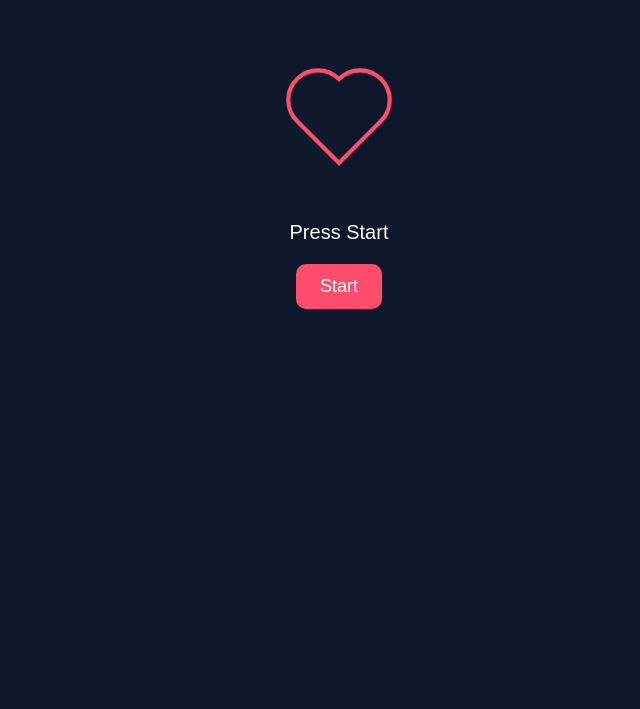
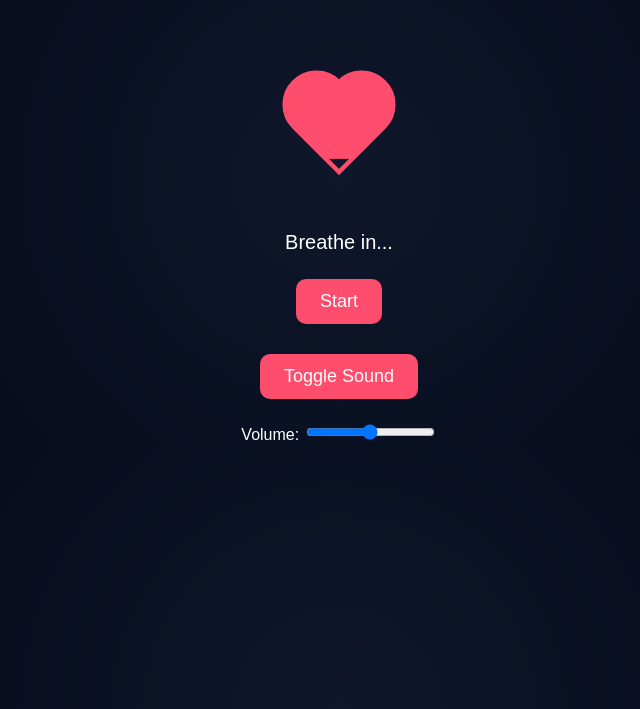
Before and after one commit to joshsacala-web/Calm-heart, a plain HTML site: page index.html in a window 1280 px wide. Both pictures are taken after a click on the button "Start". Shown: the part 91-800 px from the top of the page, without its empty margins (301-941 px from the left). Drawn offline with Linux system fonts and the light colour scheme.

Commit message:
Update index.html

```diff
--- a/index.html
+++ b/index.html
@@ -7,9 +7,9 @@
 <style>
 body {
   margin: 0;
-  font-family: Arial;
+  font-family: Arial, sans-serif;
   text-align: center;
-  background: #0f172a;
+  background: radial-gradient(circle, #0f172a, #020617);
   color: white;
 }
 
@@ -17,26 +17,18 @@ body {
   margin-top: 60px;
 }
 
-#heart {
+#heartWrapper {
+  width: 150px;
+  margin: 40px auto;
   position: relative;
-  width: 140px;
-  margin: 40px auto;
-  transform: scale(1);
-  transition: transform 4s ease-in-out;
 }
 
 svg {
   width: 100%;
 }
 
-#fill {
-  position: absolute;
-  bottom: 0;
-  width: 100%;
-  height: 0%;
-  background: #ff4d6d;
-  opacity: 0.6;
-  transition: height 4s ease-in-out;
+#fillRect {
+  transition: height 4s ease-in-out, fill 4s ease-in-out;
 }
 
 button {
@@ -47,10 +39,16 @@ button {
   color: white;
   border-radius: 10px;
   cursor: pointer;
+  margin: 5px;
 }
 
 #text {
   font-size: 20px;
+  margin-top: 10px;
+}
+
+.controls {
+  margin-top: 20px;
 }
 </style>
 </head>
@@ -60,47 +58,85 @@ button {
 <div class="container">
   <h2>Calm Your Heart</h2>
 
-  <div id="heart">
-    <div id="fill"></div>
+  <div id="heartWrapper">
     <svg viewBox="0 0 100 100">
-      <path fill="none" stroke="#ff4d6d" stroke-width="3"
-        d="M50 90 L20 60 A20 20 0 1 1 50 30 A20 20 0 1 1 80 60 Z"/>
+      <defs>
+        <clipPath id="heartClip">
+          <path d="M50 90 L20 60 A20 20 0 1 1 50 30 A20 20 0 1 1 80 60 Z"/>
+        </clipPath>
+      </defs>
+
+      <!-- Fill -->
+      <rect id="fillRect" x="0" y="100" width="100" height="0" fill="#ff4d6d" clip-path="url(#heartClip)"/>
+
+      <!-- Outline -->
+      <path d="M50 90 L20 60 A20 20 0 1 1 50 30 A20 20 0 1 1 80 60 Z"
+            fill="none" stroke="#ff4d6d" stroke-width="3"/>
     </svg>
   </div>
 
   <p id="text">Press Start</p>
-  <button id="startBtn">Start</button>
+
+  <button onclick="startBreathing()">Start</button>
+
+  <div class="controls">
+    <button onclick="toggleSound()">Toggle Sound</button><br><br>
+    Volume:
+    <input type="range" min="0" max="1" step="0.1" value="0.5" id="volumeSlider">
+  </div>
 </div>
 
 <audio id="sound" preload="auto">
-  <source src="https://www.soundjay.com/human/sounds/deep-breath-1.mp3" type="audio/mpeg">
+  <source src="https://cdn.pixabay.com/audio/2022/03/15/audio_115b9b7e8c.mp3" type="audio/mpeg">
 </audio>
 
 <script>
-const heart = document.getElementById("heart");
-const fill = document.getElementById("fill");
+const fillRect = document.getElementById("fillRect");
 const text = document.getElementById("text");
 const sound = document.getElementById("sound");
-const btn = document.getElementById("startBtn");
+const volumeSlider = document.getElementById("volumeSlider");
 
-btn.addEventListener("click", () => {
-  console.log("Button clicked");
+let soundOn = true;
 
-  // try to play sound
+volumeSlider.addEventListener("input", () => {
+  sound.volume = volumeSlider.value;
+});
+
+function toggleSound() {
+  soundOn = !soundOn;
+}
+
+function startBreathing() {
   sound.currentTime = 0;
-  sound.play().catch(err => {
-    console.log("Audio blocked:", err);
-  });
+  sound.volume = volumeSlider.value;
+
+  if (soundOn) {
+    sound.play().catch(()=>{});
+  }
 
   function inhale() {
     text.innerText = "Breathe in...";
-    heart.style.transform = "scale(1.3)";
-    fill.style.height = "100%";
+
+    fillRect.setAttribute("y", "0");
+    fillRect.setAttribute("height", "100");
+    fillRect.setAttribute("fill", "#ff4d6d");
+
     setTimeout(exhale, 4000);
   }
 
   function exhale() {
     text.innerText = "Breathe out...";
-    heart.style.transform = "scale(1)";
-    fill.style.height = "0%";
-    set
+
+    fillRect.setAttribute("y", "100");
+    fillRect.setAttribute("height", "0");
+    fillRect.setAttribute("fill", "#4dabf7");
+
+    setTimeout(inhale, 6000);
+  }
+
+  inhale();
+}
+</script>
+
+</body>
+</html>
```
